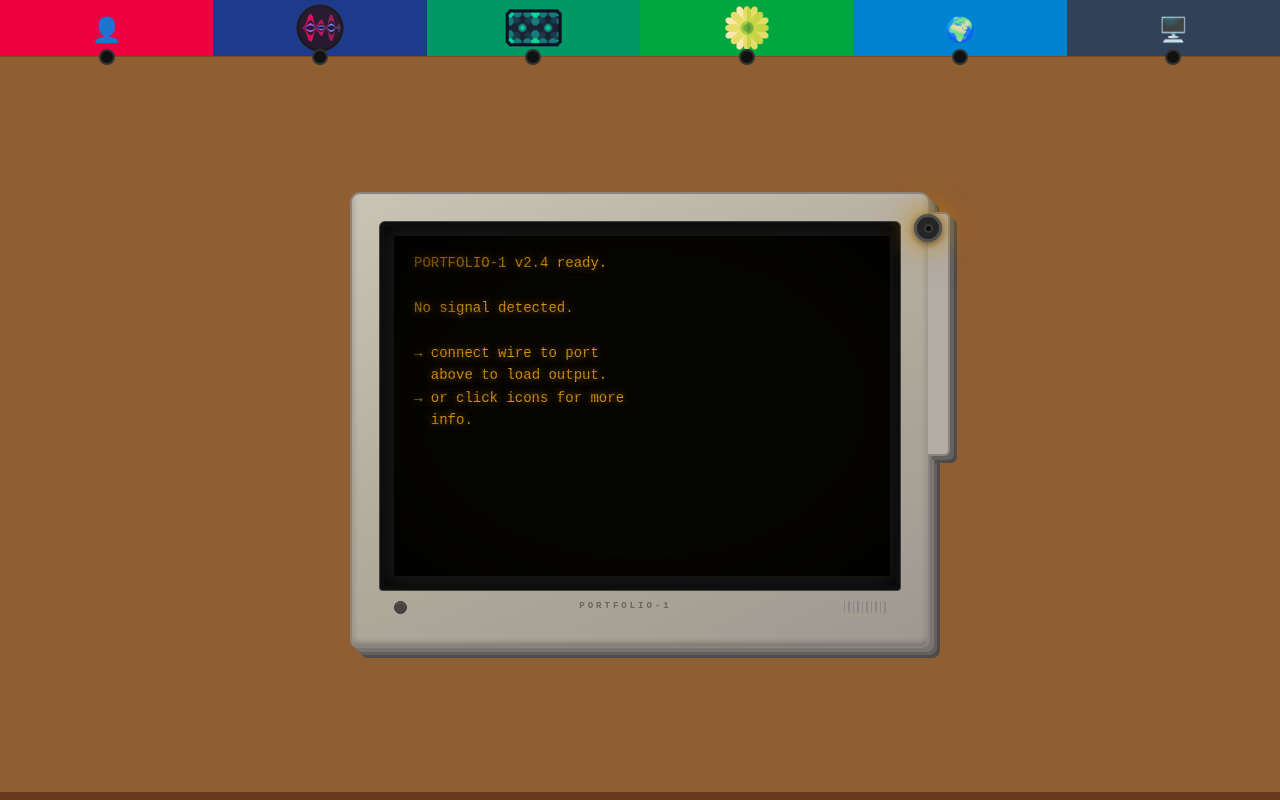
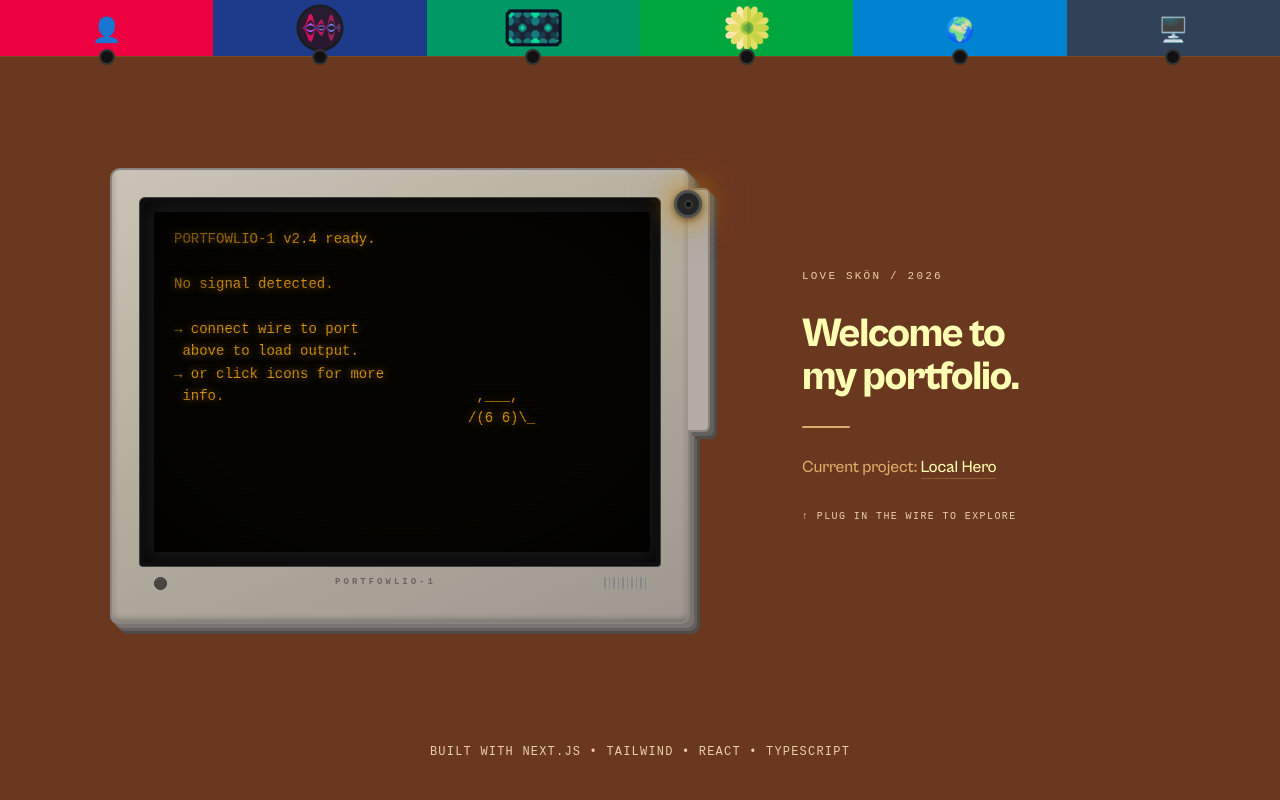
Before and after one commit to Love335/love335.github.io, a Next.js app: page / in a window 1280 px wide. Built offline with nearby package versions, Linux system fonts and the light colour scheme.

Commit message:
Improved landing page with text next to CRT

```diff
--- a/app/about/page.tsx
+++ b/app/about/page.tsx
@@ -343,10 +343,6 @@ const randomContacts = [
             </div>
           </div>
         </div>
-
-        <div className="text-center mt-16 text-[var(--about-muted)] text-xs font-mono tracking-widest">
-          BUILT WITH NEXT.JS • TAILWIND • REACT • TYPESCRIPT
-        </div>
       </div>
     </div>
   );
--- a/app/components/crt.tsx
+++ b/app/components/crt.tsx
@@ -24,7 +24,7 @@ const PROJECTS: Record<string, string[]> = {
     '→ gets things done',
     '→ focused and determined',
     '',
-    'INTERESTS: systems, code, UI/UX, IT, twin peaks',
+    'INTERESTS: systems, code, UI/UX, IT, twin peaks, owls',
     'LOCATION: malm%C3%83%C2%B6',
     '',
   ],
@@ -106,14 +106,21 @@ const PROJECTS: Record<string, string[]> = {
 };
 
 const IDLE_LINES = [
-  'PORTFOLIO-1 v2.4 ready.',
+  'PORTFOWLIO-1 v2.4 ready.',
   '',
   'No signal detected.',
   '',
   '→ connect wire to port',
-  '  above to load output.',
+  ' above to load output.',
   '→ or click icons for more',
-  '  info.',
+  ' info.                              ,___,',
+  '                                   /(6 6)\\_',
+  '                                  /\\` \' `\'\\\\_',
+  '                                  \\\\\\_\\\'\\\'|\\\\\\',
+  '                                  )\\\\\\\\\'\'//||/',
+  '                             ._,--/////""----|--------',
+  '                                            `|',
+  '                                             |',
 ];
 
 interface Vec2 { x: number; y: number }
@@ -320,11 +327,6 @@ export default function CrtHero() {
     return () => window.removeEventListener('keydown', onKeyDown);
   }, [router]);
 
-  // ── Mount reset ────────────────────────────────────────────────────────────
-  // When CrtHero mounts (including returning from another page), reset all
-  // wire state in context so stale pluggedLabel / hoveredLabel from a previous
-  // session don't bleed through into the port glow, power LED, or jack colors.
-  // This runs once on mount — empty dep array is intentional.
   useEffect(() => {
     pluggedSnap.current = null;
     activeLabel.current = null;
@@ -336,11 +338,8 @@ export default function CrtHero() {
     setWireD('');
     setDisplayText('');
     setPromptText('');
-    // eslint-disable-next-line react-hooks/exhaustive-deps
   }, []);
 
-  // Boot idle text — runs after mount reset because both are mount effects,
-  // but printLines is stable so ordering is consistent.
   useEffect(() => {
     printLines(IDLE_LINES);
     return () => { if (printTimer.current) clearTimeout(printTimer.current); };
@@ -350,12 +349,9 @@ export default function CrtHero() {
     <>
       <style>{`
         .crt-hero {
-          min-height: calc(100vh - 56px);
           display: flex;
           align-items: center;
           justify-content: center;
-          background: #8f5e32;
-          overflow: hidden;
         }
 
         .crt-monitor {
@@ -599,10 +595,8 @@ export default function CrtHero() {
             <div className="crt-screen">
               <div className="crt-terminal">
 
-                {/* Body text — printed char by char */}
                 <span className="crt-terminal-text">{displayText}</span>
 
-                {/* Prompt line — appears after body finishes, only when plugged */}
                 {promptText && (
                   <span className="crt-prompt">
                     {promptText.includes('[y]') ? (
@@ -624,7 +618,7 @@ export default function CrtHero() {
 
           <div className="crt-chin">
             <div className={`crt-power-led${pluggedLabel ? ' on' : ''}`} />
-            <div className="crt-brand">PORTFOLIO-1</div>
+            <div className="crt-brand">PORTFOWLIO-1</div>
             <div className="crt-vents">
               {Array.from({ length: 10 }).map((_, i) => (
                 <div key={i} className="crt-vent" />
--- a/app/page.tsx
+++ b/app/page.tsx
@@ -1,5 +1,170 @@
-import CrtHero from "./components/crt";
+import Link from 'next/link';
+import CrtHero from './components/crt';
 
 export default function Home() {
-  return <CrtHero />;
+  return (
+    <div
+      style={{
+        minHeight: 'calc(100vh - 56px)',
+        background: '#6a381f',
+        overflow: 'hidden',
+        display: 'flex',
+        flexDirection: 'column',
+      }}
+    >
+      <div
+        style={{
+          flex: 1,
+          display: 'flex',
+          alignItems: 'center',
+          justifyContent: 'center',
+          padding: '48px 40px',
+        }}
+      >
+        {/* ── Two-column grid — fixed max-width, centered on page ── */}
+        <div
+          style={{
+            display: 'grid',
+            gridTemplateColumns: '3fr 2fr',
+            alignItems: 'center',
+            gap: '0',
+            width: '100%',
+            maxWidth: '1200px',
+          }}
+          className="home-grid"
+        >
+
+          <div
+            style={{
+              display: 'flex',
+              alignItems: 'center',
+              justifyContent: 'center',
+            }}
+          >
+            <CrtHero />
+          </div>
+
+          <div
+            style={{
+              display: 'flex',
+              flexDirection: 'column',
+              justifyContent: 'center',
+              paddingLeft: '42px',
+              gap: '28px',
+            }}
+            className="home-text"
+          >
+
+            <p
+              style={{
+                fontFamily: 'ui-monospace, monospace',
+                fontSize: '11px',
+                letterSpacing: '0.2em',
+                color: '#ebcea9',
+                textTransform: 'uppercase',
+                margin: 0,
+              }}
+            >
+              Love Skön / 2026
+            </p>
+
+            <h1
+              style={{
+                fontFamily: 'var(--font-heading)',
+                fontSize: 'clamp(2.4rem, 3.2vw, 4rem)',
+                fontWeight: 800,
+                lineHeight: 1.05,
+                letterSpacing: '-0.03em',
+                color: '#ffffb3',
+                margin: 0,
+              }}
+            >
+              Welcome to<br />my portfolio.
+            </h1>
+
+            <div
+              style={{
+                width: '48px',
+                height: '2px',
+                background: '#dcab6b',
+                borderRadius: '1px',
+              }}
+              className="home-divider"
+            />
+
+            <p
+              style={{
+                fontFamily: 'var(--font-heading)',
+                fontSize: 'clamp(1rem, 1.3vw, 1.2rem)',
+                fontWeight: 500,
+                color: '#dcab6b',
+                margin: 0,
+                letterSpacing: '-0.01em',
+              }}
+            >
+              Current project:{' '}
+              <Link
+                href="/localhero"
+                style={{
+                  color: '#ffffb3',
+                  textDecoration: 'none',
+                  borderBottom: '1.5px solid #8f5e32',
+                  paddingBottom: '1px',
+                  transition: 'color 0.15s, border-color 0.15s',
+                }}
+                className="home-project-link"
+              >
+                Local Hero
+              </Link>
+            </p>
+
+            <p
+              style={{
+                fontFamily: 'ui-monospace, monospace',
+                fontSize: '10px',
+                letterSpacing: '0.14em',
+                color: '#ebcea9',
+                margin: 0,
+                textTransform: 'uppercase',
+              }}
+            >
+              ↑ plug in the wire to explore
+            </p>
+
+          </div>
+        </div>
+      </div>
+
+      <div
+        className="text-center text-xs font-mono tracking-widest"
+        style={{ color: '#ebcea9', paddingBottom: '32px' }}
+      >
+        BUILT WITH NEXT.JS • TAILWIND • REACT • TYPESCRIPT
+      </div>
+
+      <style>{`
+        @media (max-width: 900px) {
+          .home-grid {
+            grid-template-columns: 1fr !important;
+          }
+          .home-text {
+            padding-left: 0 !important;
+            align-items: center !important;
+            text-align: center;
+          }
+          .home-text h1 {
+            text-align: center;
+          }
+          .home-divider {
+            margin: 0 auto;
+          }
+        }
+
+        .home-project-link:hover {
+          color: #dcab6b !important;
+          border-color: #dcab6b !important;
+        }
+      `}</style>
+    </div>
+  );
 }
```
